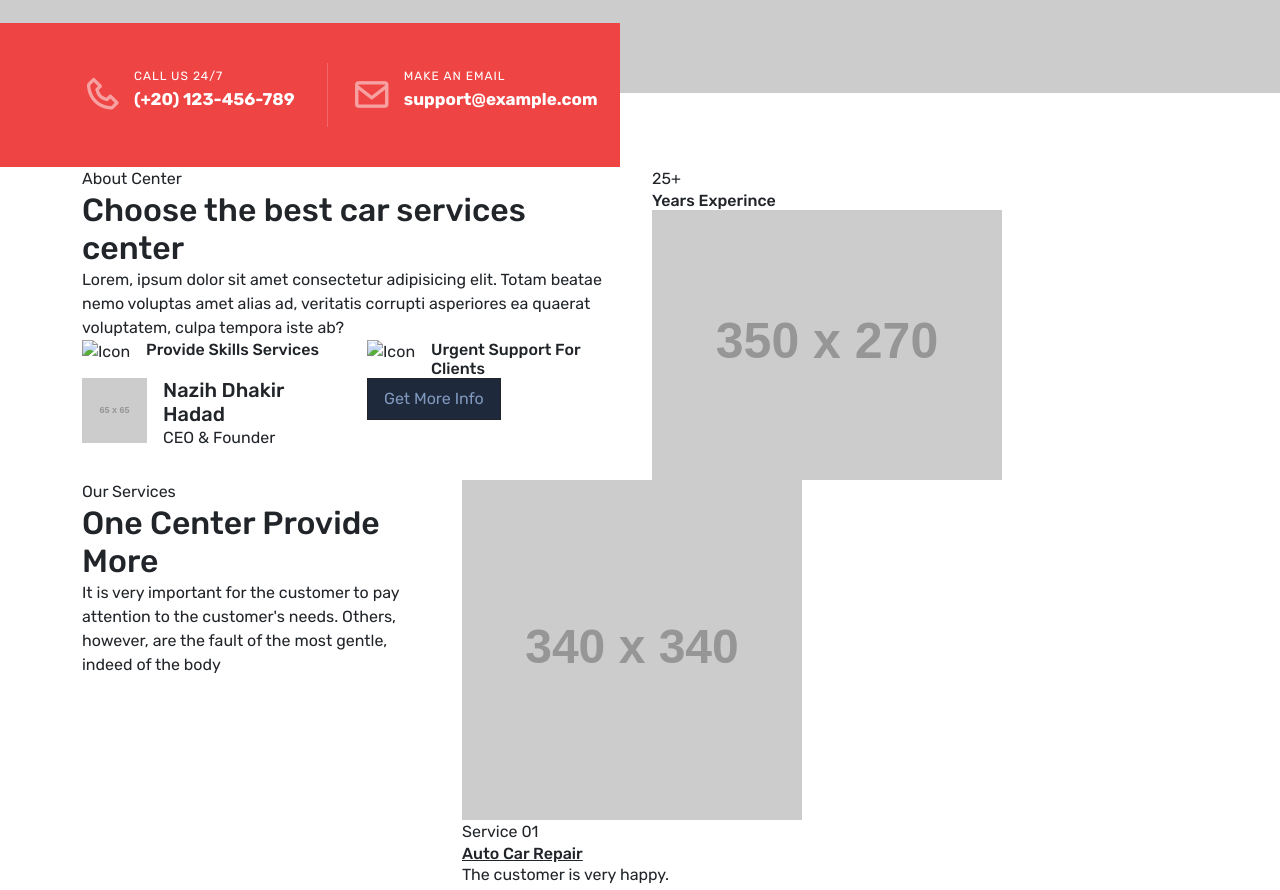
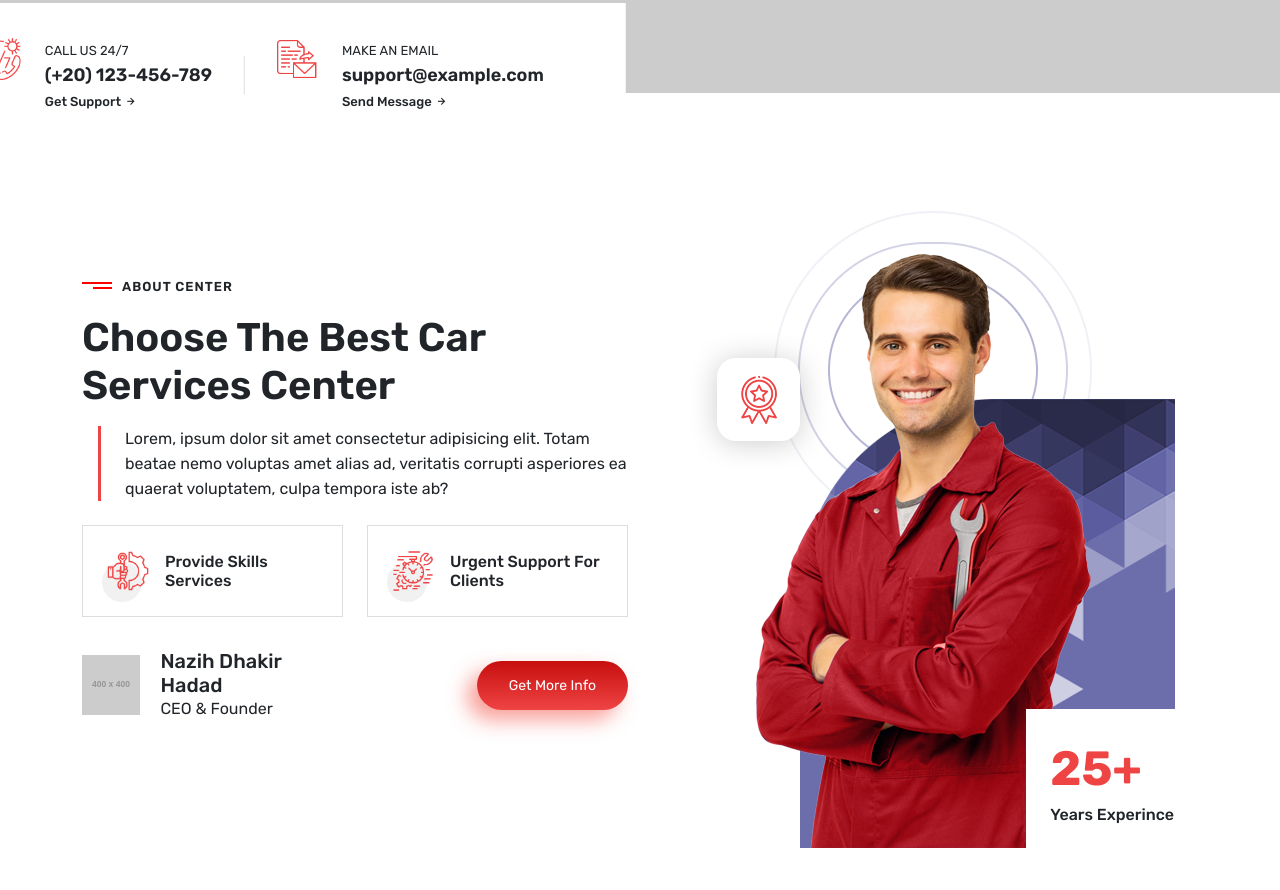
Before and after one commit to ahmedelsewailky/Ridez, a website: page src/index.html in a window 1280 px wide. Shown: the part 880-1770 px from the top of the page. Drawn offline with nearby package versions, Linux system fonts and the light colour scheme; files that its build step writes are made by us from their sources; placeholder pictures from the web are drawn by us.

Commit message:
Formating meet ask and about section

```diff
--- a/src/index.html
+++ b/src/index.html
@@ -30,7 +30,8 @@
                             <div class="hero-slide-text-content">
                                 <h6>Welcome at our car services center</h6>
                                 <h1>Professional Car <span>Services Providers</span></h1>
-                                <p>Take payments online with a scalable platform that grows with your perfect business.</p>
+                                <p>Take payments online with a scalable platform that grows with your perfect business.
+                                </p>
                                 <a href="contact.html" class="btn btn-main">Get A Quote</a>
                             </div>
                         </div>
@@ -40,7 +41,8 @@
                             <div class="hero-slide-text-content">
                                 <h6>Welcome at our car services center</h6>
                                 <h1>Faster and Reliable <span>Car Services</span> and Repairs</h1>
-                                <p>Take payments online with a scalable platform that grows with your perfect business.</p>
+                                <p>Take payments online with a scalable platform that grows with your perfect business.
+                                </p>
                                 <a href="contact.html" class="btn btn-main">Get A Quote</a>
                             </div>
                         </div>
@@ -50,7 +52,8 @@
                             <div class="hero-slide-text-content">
                                 <h6>Welcome at our car services center</h6>
                                 <h1>Modern Professional Car Care and <span>Precision Repairs</span></h1>
-                                <p>Take payments online with a scalable platform that grows with your perfect business.</p>
+                                <p>Take payments online with a scalable platform that grows with your perfect business.
+                                </p>
                                 <a href="contact.html" class="btn btn-main">Get A Quote</a>
                             </div>
                         </div>
@@ -62,27 +65,29 @@
         </div>
 
 
-        <div class="section meet-ask-section">
+        <div class="section meet-ask-section p-0">
             <div class="container">
                 <div class="row">
                     <div class="col-lg-9 meet-ask-row">
-                        <div class="phone d-flex">
-                            <div class="flex-shrink-0">
-                                <i class="bx bx-phone"></i>
+                        <div class="meet-ask-item ask-phone">
+                            <div class="mai-image">
+                                <img src="./images/png/meet-ask-phone.png" alt="Icon">
                             </div>
-                            <div class="flex-grow-1">
+                            <div class="mai-text">
                                 <span>CALL US 24/7</span>
-                                <a href="tel:+201080720455">(+20) 123-456-789</a>
+                                <h6>(+20) 123-456-789</h6>
+                                <a href="tel:+201080720455">Get Support <i class="bx bx-right-arrow-alt"></i></a>
                             </div>
                         </div>
 
-                        <div class="email d-flex">
-                            <div class="flex-shrink-0">
-                                <i class="bx bx-envelope"></i>
+                        <div class="meet-ask-item ask-email">
+                            <div class="mai-image">
+                                <img src="./images/png/meet-ask-mail.png" alt="Icon">
                             </div>
-                            <div class="flex-grow-1">
+                            <div class="mai-text">
                                 <span>MAKE AN EMAIL</span>
-                                <a href="mailto:ahmed.elsewailky@gmail.com">support@example.com</a>
+                                <h6>support@example.com</h6>
+                                <a href="mailto:ahmed.elsewailky@gmail.com">Send Message <i class="bx bx-right-arrow-alt"></i></a>
                             </div>
                         </div>
                     </div>
@@ -91,10 +96,10 @@
         </div>
 
 
-        <div class="section about">
+        <div class="section about pt-0">
             <div class="container">
                 <div class="row">
-                    <div class="col-lg-6">
+                    <div class="col-lg-6 left-text-about align-self-center">
                         <span class="section-subtitle">About Center</span>
                         <h2 class="section-title">Choose the best car services center</h2>
                         <p>Lorem, ipsum dolor sit amet consectetur adipisicing elit. Totam beatae nemo voluptas amet
@@ -102,8 +107,8 @@
                         <div class="row">
                             <div class="col-lg-6">
                                 <div class="featured-box d-flex">
-                                    <div class="flex-shrink-0 me-3">
-                                        <img src="./images/svg/chart-pin-squore.svg" alt="Icon">
+                                    <div class="featured-box-image flex-shrink-0 me-3 position-relative">
+                                        <img src="./images/png/about-skill-services.png" alt="Icon">
                                     </div>
                                     <div class="flex-grow-1">
                                         <h6>Provide Skills Services</h6>
@@ -112,8 +117,8 @@
                             </div>
                             <div class="col-lg-6">
                                 <div class="featured-box d-flex">
-                                    <div class="flex-shrink-0 me-3">
-                                        <img src="./images/svg/hand-help.svg" alt="Icon">
+                                    <div class="featured-box-image flex-shrink-0 me-3 position-relative">
+                                        <img src="./images/png/about-urgent-support.png" alt="Icon">
                                     </div>
                                     <div class="flex-grow-1">
                                         <h6>Urgent Support For Clients</h6>
@@ -124,27 +129,29 @@
 
                         <div class="row">
                             <div class="col-lg-6">
-                                <div class="d-flex">
-                                    <div class="flex-shrink-0 me-3">
-                                        <img src="https://via.placeholder.com/65" alt="Person">
+                                <div class="about-author">
+                                    <div class="about-author-avatar">
+                                        <img src="https://via.placeholder.com/400" alt="Person">
                                     </div>
-                                    <div class="flex-grow-1">
+                                    <div class="about-author-info">
                                         <h5>Nazih Dhakir Hadad</h5>
                                         <span>CEO & Founder</span>
                                     </div>
                                 </div>
                             </div>
-                            <div class="col-lg-6">
-                                <a href="about.html" class="btn btn-dark">Get More Info</a>
+                            <div class="col-lg-6 text-end align-self-center">
+                                <a href="about.html" class="btn">Get More Info</a>
                             </div>
                         </div>
                     </div>
-                    <div class="col-lg-6">
-                        <div class="experince-box">
-                            <span>25+</span>
-                            <h6>Years Experince</h6>
+                    <div class="col-lg-6 right-banner-about ">
+                        <div class="section-ad-images about-ad-image">
+                            <div class="experince-box">
+                                <span>25+</span>
+                                <h6>Years Experince</h6>
+                            </div>
+                            <img src="./images/banners/about-banner.png" alt="About ad banner">
                         </div>
-                        <img src="https://via.placeholder.com/350x270" alt="">
                     </div>
                 </div>
             </div>
--- /dev/null
+++ b/src/scss/_global.scss
@@ -0,0 +1,54 @@
+.bx {
+    vertical-align: -1px;
+
+    .topbar & {
+        font-size: 16px;
+    }
+}
+
+.section {
+    padding: 48px 0;
+
+    .section-subtitle {
+        font-size: 13px;
+        text-transform: uppercase;
+        font-weight: 600;
+        letter-spacing: 1px;
+        position: relative;
+        padding-left: 40px;
+
+        $pseudo_width: 30px;
+
+        &::after,
+        &::before {
+            content: '';
+            position: absolute;
+            width: $pseudo_width;
+            height: 2px;
+            left: 0;
+            background-color: red;
+            bottom: 10px;
+        }
+
+        &:before {
+            bottom: 5px;
+            width: ($pseudo_width - 11px);
+            left: 11px
+        }
+    }
+
+    h2.section-title {
+        font-size: 40px;
+        text-transform: capitalize;
+        margin: 16px 0;
+        font-weight: 600;
+    }
+
+    p {
+        line-height: 25px;
+    }
+
+    .section-ad-images {
+        position: relative;
+    }
+}
--- a/src/scss/components/_boxicons.scss
+++ /dev/null
@@ -1,7 +0,0 @@
-.bx {
-    vertical-align: -1px;
-
-    .topbar & {
-        font-size: 16px;
-    }
-}
--- /dev/null
+++ b/src/scss/sections/_about_section.scss
@@ -0,0 +1,99 @@
+.featured-box {
+    align-items: center;
+    margin: 24px 0 32px;
+    border: 1px solid #ddd;
+    padding: 24px;
+
+    .featured-box-image {
+        &::before {
+            content: '';
+            position: absolute;
+            width: 40px;
+            height: 40px;
+            border-radius: 50%;
+            background-color: #f1f1f1;
+            z-index: -1;
+            left: -5px;
+            top: 12px;
+        }
+
+        img {
+            $size: 42px;
+            width: $size;
+            height: $size;
+        }
+    }
+}
+
+.about-author {
+    display: flex;
+    align-items: center;
+
+    .about-author-avatar {
+        margin-right: 20px;
+        width: 60px;
+        height: 60px;
+        overflow: hidden;
+
+        img {
+            object-fit: cover;
+            width: 100%;
+            height: 100%;
+        }
+    }
+}
+
+.experince-box {
+    position: absolute;
+    right: 0;
+    bottom: 0;
+    background: white;
+    padding: 24px;
+    text-align: left;
+}
+
+.experince-box span {
+    font-size: 48px;
+    font-weight: bold;
+    color: var(--main-color);
+}
+
+.section.about p {
+    padding-left: 24px;
+    border-left: 3px solid var(--main-color);
+    margin-left: 16px;
+}
+
+.section.about .btn {
+    background: linear-gradient(to top, var(--main-color), #c70e0e);
+    color: white;
+    border-radius: 50px;
+    font-size: 14px;
+    padding: 14px 32px;
+    box-shadow: -10px 10px 20px rgb(244 67 54 / 50%);
+    border: none;
+}
+
+.section.about .btn {
+    background: linear-gradient(to top, var(--main-color), #c70e0e);
+    color: white;
+    border-radius: 50px;
+    font-size: 14px;
+    padding: 14px 32px;
+    box-shadow: -10px 10px 20px rgb(244 67 54 / 50%);
+    border: none;
+    transition: 0.3s cubic-bezier(0.4, 0, 0.2, 1);
+    position: relative;
+    overflow: hidden;
+}
+
+.section.about .btn:hover {
+    transform: translateY(-10px);
+}
+
+.section.about .btn::before {content: '';position: absolute;width: 10px;height: 100%;background-color: rgb(255 255 255 / 35%);top: 0;left: -12px;transform: skew(-20deg, 10deg);transition: 0.3s cubic-bezier(0.86,0,0.07,1);}
+
+.section.about .btn:hover::before {
+    /* right: -20px; */
+    left: auto;
+}
--- a/src/scss/sections/_meet_ask.scss
+++ b/src/scss/sections/_meet_ask.scss
@@ -1,49 +1,64 @@
 .meet-ask-row {
-    padding: 40px 0;
     display: flex;
-    position: relative;
-    color: white;
-    margin-top: -70px;
+    padding: 32px 82px 32px 0;
+    margin-top: -90px;
     z-index: 1;
+    background-color: white;
+    justify-content: end;
+    transform: translateX(-35%);
+    height: 145px;
+    align-items: center;
 
-    &::before {
-        content: "";
-        position: absolute;
-        background-color: var(--main-color);
-        width: 90%;
-        height: 100%;
-        top: 0;
-        z-index: -1;
-        left: -220px;
-    }
+    .meet-ask-item {
+        display: flex;
 
-    .email {
-        border-left: 1px solid rgb(255 255 255 / 19%);
-        margin-left: 32px;
-        padding-left: 12px;
-    }
+        .mai-image {
+            width: 42px;
+            height: 42px;
+            overflow: hidden;
+            margin-right: 24px;
 
-    .bx {
-        $size: 64px;
-        font-size: 40px;
-        width: $size;
-        height: $size;
-        text-align: center;
-        display: grid;
-        place-content: center;
-        opacity: 0.5;
-    }
+            img {
+                height: 100%;
+            }
+        }
 
-    span {
-        font-size: 12px;
-        letter-spacing: 1px;
-    }
+        .mai-text {
+            span {
+                font-size: 13px;
+                text-transform: uppercase;
+            }
 
-    a {
-        font-weight: 700;
-        display: block;
-        font-size: 17px;
-        text-decoration: none;
-        &:hover { color: white; }
+            h6 {
+                font-size: 18px;
+                font-weight: 600;
+                margin: 3px 0;
+            }
+
+            a {
+                display: inline-block;
+                font-size: 13px;
+                text-decoration: none;
+                font-weight: 500;
+                // color: var(--main-color);
+            }
+        }
+
+        &:nth-child(2) {
+            position: relative;
+            padding-left: 32px;
+            margin-left: 32px;
+
+            &::before {
+                content: '';
+                position: absolute;
+                height: 50%;
+                left: 0;
+                width: 1px;
+                background-color: #ddd;
+                top: 50%;
+                transform: translateY(-50%);
+            }
+        }
     }
 }
--- a/src/scss/style.scss
+++ b/src/scss/style.scss
@@ -13,12 +13,14 @@
 @import 'components/navlink';
 @import 'components/buttons';
 @import 'components/dropdown';
-@import 'components/boxicons';
 
 // PARTIALS
 @import 'partials/topbar';
 @import 'partials/navbar';
 @import 'partials/hero';
 
+@import 'global';
+
 // SECTIONS
 @import 'sections/meet_ask';
+@import 'sections/about_section';
```
Also changed, not shown: src/scss/components/_buttons.scss (+5 -2 lines).
